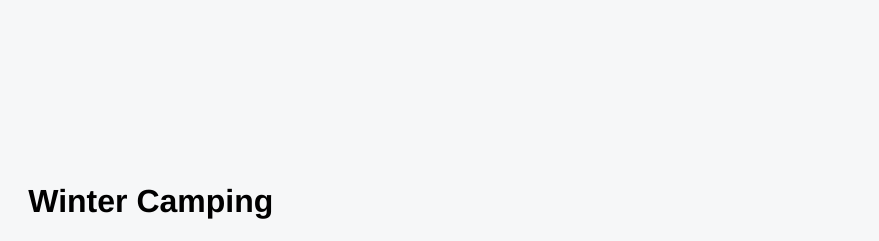
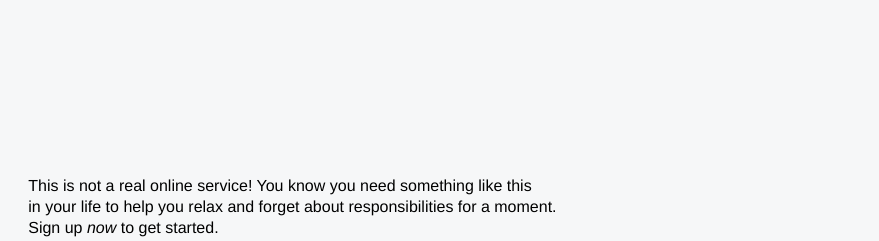
Before and after one commit to Tom-Doc/odin-form-project, a plain HTML site: page index.html in a window 1280 px wide. Shown: the top 241 px of the page, 401-1280 px from the left. Drawn offline with Linux system fonts and the light colour scheme.

Commit message:
Removed Winter Camping h1

```diff
--- a/index.html
+++ b/index.html
@@ -23,7 +23,6 @@
         <div class="right-side">
             <div class="top">
                 <header class="form-header">
-                    <h1>Winter Camping</h1>
                     <p>This is not a real online service! You know you need something like this <br> in your
                         life to help you relax and forget about responsibilities for a moment. <br> Sign up
                         <em>now</em> to get started.
```
